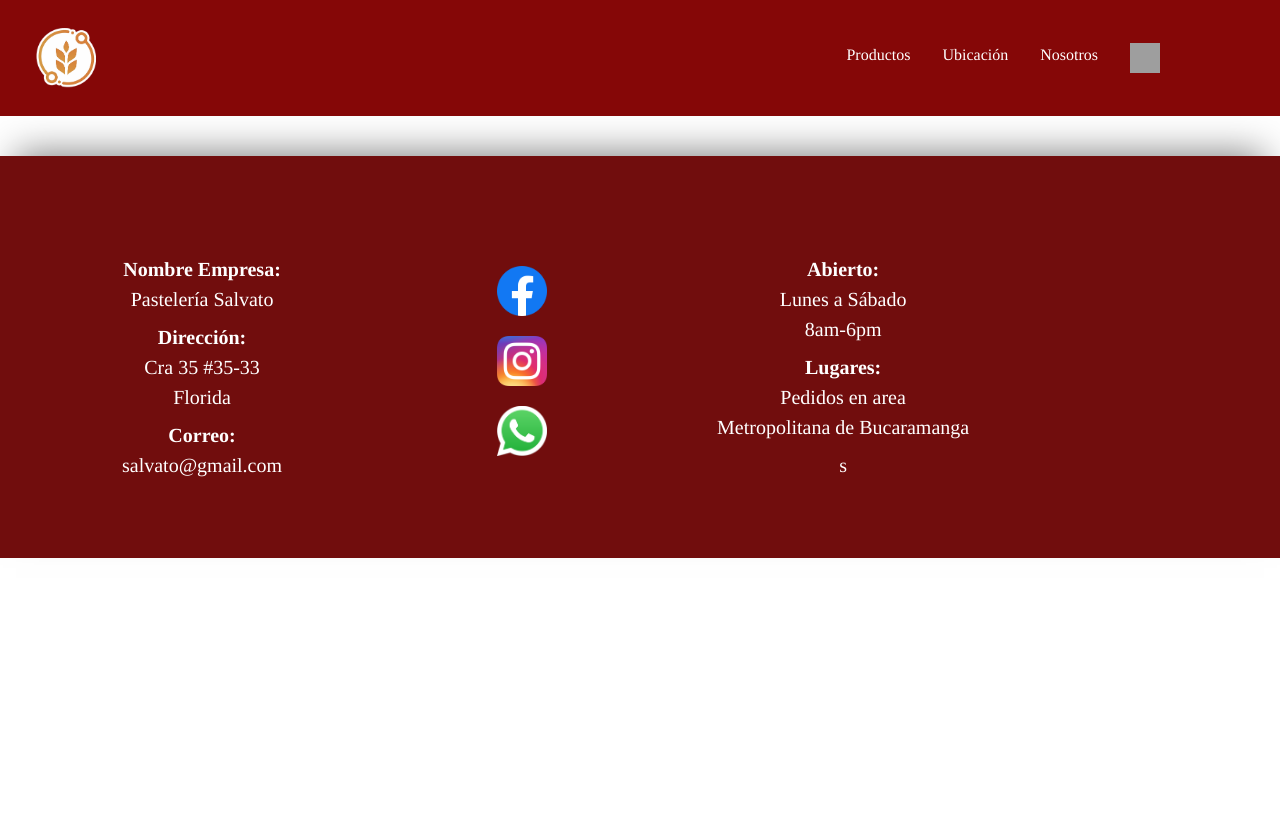
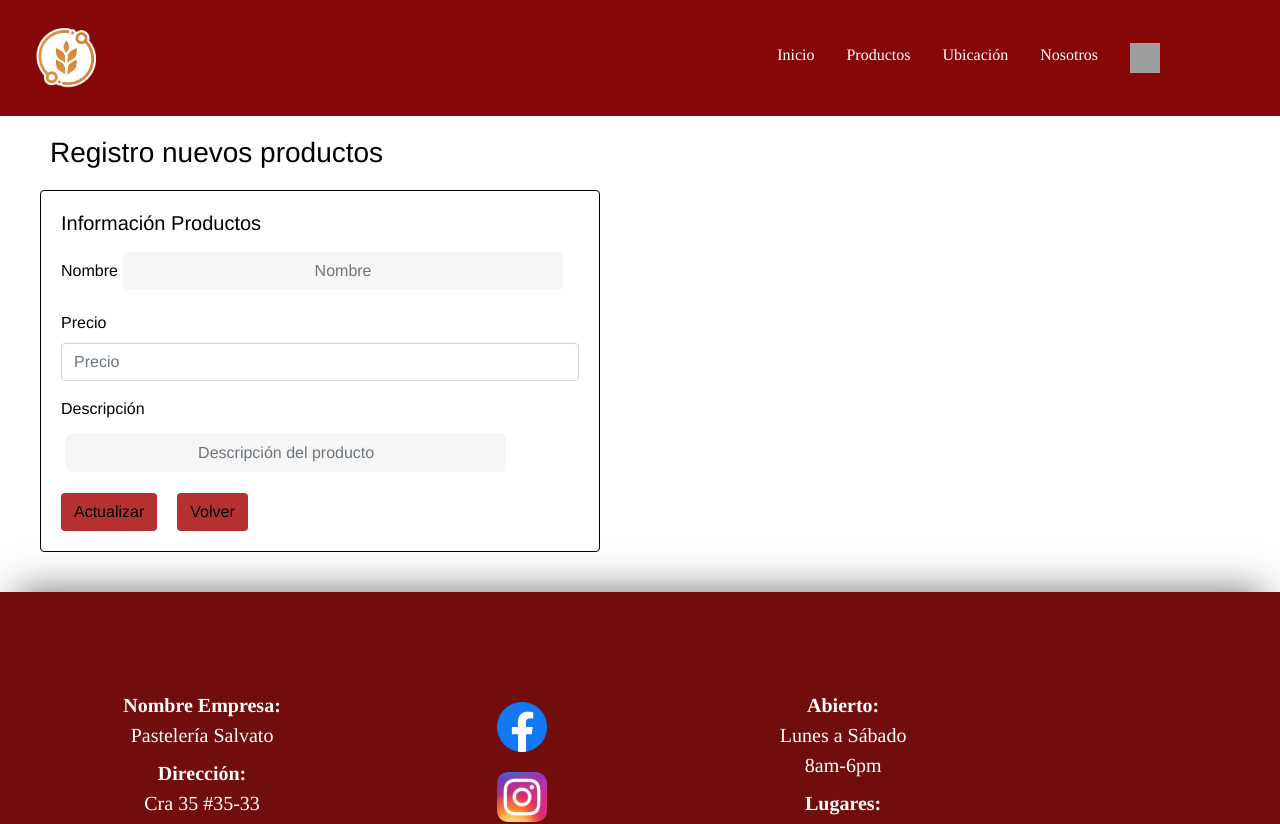
Before and after one commit to JAAA12/Salvato2, a Vue app: page /registroProductos in a window 1280 px wide. Shown: the top 824 px of the page. Before the commit the page ends 800 px from the top, so only its background shows below. Built offline with nearby package versions, Linux system fonts and the light colour scheme; grey boxes are pictures that could not be loaded.

Commit message:
actualización plantilla pagos

```diff
--- a/src/components/HeaderCliente.vue
+++ b/src/components/HeaderCliente.vue
@@ -5,8 +5,8 @@
       <div class="enlaces">
       <ul class="nav">
         <li class="nav-item">
-          <router-link to="/inicio" v-if="verificar" class="nav-link" active-class="active"
-            >Registro Admis</router-link
+          <router-link to="/inicio"  class="nav-link" active-class="active"
+            >Inicio</router-link
           >
         </li>
         <li class="nav-item">
@@ -19,16 +19,33 @@
             >Ubicación</router-link
           >
         </li>
+
         <li class="nav-item">
           <router-link to="/nosotros" class="nav-link" active-class="active"
             >Nosotros</router-link
+          >
+        </li>
+
+         <li class="nav-item">
+          <router-link to="/registroAdmis" v-if="verificar" class="nav-link" active-class="active"
+            >Registro Administrador</router-link
+          >
+        </li>
+         <li class="nav-item">
+          <router-link to="/pagos" v-if="verificar" class="nav-link" active-class="active"
+            >Pagos</router-link
+          >
+        </li>
+        <li class="nav-item">
+          <router-link to="/registroProductos" v-if="verificar" class="nav-link" active-class="active"
+            >Registrar Productos</router-link
           >
         </li>
         <li class="nav-item">
           <router-link to="/login" class="nav-link" active-class="active"
             ><img src="../assets/logoinicio.webp" class="logoinicio"></router-link
           >
-        </li>
+          </li>
       </ul>
     </div>
     </div>
--- a/src/pages/Details.vue
+++ b/src/pages/Details.vue
@@ -1,11 +1,15 @@
 <template>
   <div>
-    <div class="card" v-if="persona != undefined">
-      <h5 class="card-header">{{ persona.nombre }}</h5>
+    <div class="card" v-if="recibo != undefined">
+      <h5 class="card-header">{{ recibo.nombrePedido }}</h5>
       <div class="card-body">
         <div class="card-text">
-          <p>Mail : {{persona.email}}</p>
-          <p>Aporte : {{persona.aporte}}</p>
+          <p>Nombre : {{recibo.nombrePedido}}</p>
+          <p>Télefono : {{recibo.telefono}}</p>
+          <p>Hora de entrega : {{recibo.hora}}</p>
+          <p>Fecha de entrega : {{recibo.fecha}}</p>
+          <p>Forma de pagar : {{recibo.pago}}</p>
+          <p>Despacho de producto : {{recibo.entrega}}</p>
         </div>
 
       </div>
@@ -14,7 +18,7 @@
     <div v-else class="alert alert-danger" role="alert">
       No hay datos disponibles
     </div>
-    <router-link to="/print" class="btn btn-primary mt-3">Volver</router-link>
+    <router-link to="/pagos" class="btn btn-primary mt-3">Volver</router-link>
   </div>
 </template>
 
@@ -29,19 +33,18 @@ export default {
   setup(){
     /* const store = useStore() */
     const route = useRoute()
-    const persona = ref("")
+    const recibo = ref("")
 
    /*  const persona = computed(()=>{ */
       const index = route.params.index;
       /* return store.getters.getPersona(index);
     }) */
-    axios.get('https://databasejaa-default-rtdb.firebaseio.com/persona/'+index+'.json')
+    axios.get('https://databasejaa-default-rtdb.firebaseio.com/recibo/'+index+'.json')
     .then(res=>{
       console.log(res)
-      persona.value =res.data
+      recibo.value = res.data
     })
     .catch(error=>console.log(error))
-   return {persona}
   }
   // computed: {
   //   persona() {
--- a/src/pages/FormData.vue
+++ b/src/pages/FormData.vue
@@ -73,7 +73,7 @@ export default {
         console.log(nombre .value,"Nombre")
         console.log(password .value,"clave")
       for(const id in res.data){
-        console.log(res.data[id].nombre)
+        console.log(res.data[id].nombre, 'lo que necesito')
         console.log(nombre.value)
         if(res.data[id].nombre  === nombre.value){
           console.log("Hola",unica);
--- a/src/pages/PantallaRecibo.vue
+++ b/src/pages/PantallaRecibo.vue
@@ -50,9 +50,6 @@
     <button class="btn" @click="generaRecibo">
             Pedir
           </button>
-          <router-link to="/estadisticas" class="nav-link" active-class="active"
-              >estadisticas</router-link
-            >
 
 </div>
 
@@ -90,6 +87,8 @@ setup(){
         axios.post('https://databasejaa-default-rtdb.firebaseio.com/recibo.json',recibo)
         .then(res=> console.log(res))
         .catch(error=> console.log(error))
+      }else{
+        alert('Ingrese todos los datos')
       }
     }
 
--- a/src/pages/PlantillaPagos.vue
+++ b/src/pages/PlantillaPagos.vue
@@ -1,27 +1,51 @@
 <template>
-<div id="pagos">
-<table id="pagos-tabla" class="table">
-  <thead>
-    <tr>
-      <th scope="col">Nombre</th>
-      <th scope="col">Correo</th>
-      <th scope="col">Télefono</th>
-      <th scope="col">Dirección</th>
-      <th scope="col">Fecha de entrega</th>
-      <th scope="col">Valor a pagar</th>
-      <th scope="col">Pagado</th>
-    </tr>
-  </thead>
-  <tbody>
-      <td><input type="checkbox"></td>
-  </tbody>
-</table>
-</div>
+  <div>
+    <h3>Lista de pagos</h3>
+
+    <ul class="list-group">
+      <li v-for="(recibo, i) in recibo1" :key="i"  class="list-group-item">
+        <router-link :to="`/details/${recibo.id}`" >{{
+          recibo.fecha
+        }}</router-link>
+        <input type="checkbox" name="confirmar" id="confirmar" >
+      </li>
+    </ul>
+  </div>
 </template>
 
 <script>
-
-/* eslint-disable */
+import axios from 'axios'
+import {ref} from 'vue'
 export default {
+  setup(){
+    const recibo1 = ref([])
+    axios.get('https://databasejaa-default-rtdb.firebaseio.com/recibo.json')
+    .then(res=>{
+      console.log(res)
+      for(const id in res.data){
+        recibo1.value.push({
+          id: id,
+          nombrePedido: res.data[id].nombrePedido,
+          telefono: res.data[id].telefono,
+          hora: res.data[id].hora,
+          fecha: res.data[id].fecha,
+          pago: res.data[id].pago,
+          entrega: res.data[id].entrega
+        })
+      }
+    })
+    .catch(error=> console.log(error))
+    return {recibo1};
+  }
+  /* computed: {
+    personas() {
+      return this.$store.getters.getPersonas;
+    },
+  }, */
+};
+</script>
+<style>
+#confirmar{
+  margin-left: 20px;
 }
-</script>
+</style>
--- /dev/null
+++ b/src/pages/RegistroProductos.vue
@@ -0,0 +1,130 @@
+<template>
+  <div>
+    <h3>Registro nuevos productos</h3>
+
+    <div class="card" style="width: 35rem">
+      <div class="card-body">
+        <h5 class="card-title">Información Productos</h5>
+
+        <div class="form-group">
+          <label for="formGroupExampleInput">Nombre</label>
+          <input
+            v-model="nombreProducto "
+            type="text"
+            class="form-control"
+            placeholder="Nombre"
+          />
+        </div>
+        <div class="form-group">
+          <label for="formGroupExampleInput2">Precio</label>
+          <input
+            v-model="precio "
+            type="precio"
+            class="form-control"
+            placeholder="Precio"
+          />
+        </div>
+        <div class="form-group">
+          <label for="formGroupExampleInput2">Descripción</label>
+          <input
+            v-model="descripcion"
+            type="text"
+            class="form-control"
+            placeholder="Descripción del producto"
+          />
+        </div>
+        <button class="btn" @click="addProducto">
+          Actualizar
+        </button>
+        <router-link to="/login" class="btn" active-class="active"
+            >Volver</router-link>
+      </div>
+    </div>
+  </div>
+</template>
+
+
+<script>
+/* eslint-disable */
+import {ref} from 'vue' //ref crea un objeto
+import {useStore} from 'vuex'
+import {useRouter} from 'vue-router'
+import axios from 'axios'
+export default {
+  setup(){
+    const store = useStore()
+    const router = useRouter()
+    let encontroproducto=0
+    const pro= []
+    const nombreProducto = ref("")
+    const precio  = ref("")
+    const descripcion = ref("")
+
+    function addProducto(){
+      if(nombreProducto.value != '' && precio.value != ""){
+        const persona = {
+          nombreProducto :nombreProducto .value,
+          precio :precio .value,
+          descripcion :descripcion .value
+        }
+        axios.get('https://databasejaa-default-rtdb.firebaseio.com/productos.json')
+      .then(res=>{
+        console.log(res);
+        console.log(nombreProducto .value,"Nombre")
+        console.log(descripcion .value,"clave")
+      for(const id in res.data){
+        console.log(res.data[id].nombreProducto, 'lo que necesito')
+        console.log(nombreProducto.value)
+        if(res.data[id].nombreProducto  === nombreProducto.value){
+          console.log("Hola",pro);
+        encontroproducto=1;
+        }
+
+      }
+      console.log(encontroproducto,"Encontro")
+      console.log(pro.length,"pro")
+      if(encontroproducto == 1){
+          alert("esta registrado")
+          encontroproducto=0
+        }else{
+          pro.push({
+              nombreProducto: nombreProducto.value,
+              descripcion: descripcion.value,
+            })
+            this.nombreProducto="";
+            this.precio="";
+            this.descripcion="";
+          axios.post('https://databasejaa-default-rtdb.firebaseio.com/productos.json',persona)
+     .then(res=> console.log(res))
+     .catch(error=> console.log(error))
+     alert('Registro exitoso')
+     }
+        pro.splice(0,1);
+        console.log("PruebaUsuarios",pro);
+
+      })
+
+      .catch(error => console.log(error))
+        /* store.dispatch("addPersona", persona);
+        router.push('/print') */
+        console.log("leer")
+      }
+
+  }
+
+  return{nombreProducto,descripcion,pro,precio,addProducto};
+    }
+
+};
+</script>
+
+<style>
+.btn{
+  background-color: #b53131;
+  color: black;
+  margin-right: 20px;
+}
+h3{
+  margin-left: 30px;
+}
+</style>
--- a/src/routes.js
+++ b/src/routes.js
@@ -9,6 +9,8 @@ import recuperacion from './pages/RecuperarContra'
 import registroAdmis from './pages/RegistroAdmis'
 import pantallaRecibo from './pages/PantallaRecibo'
 import header from './components/HeaderCliente'
+import pagos from './pages/PlantillaPagos'
+import registroProductos from './pages/RegistroProductos'
 
 export const routes = [
     {path:'/login', component:login},
@@ -22,4 +24,6 @@ export const routes = [
     {path:'/registroAdmis', component:registroAdmis},
     {path:'/pantallaRecibo',component:pantallaRecibo},
     {path:'/header', component:header},
+    {path:'/pagos', component:pagos},
+    {path:'/registroProductos', component:registroProductos},
 ]
```
Also changed, not shown: src/eventos.js (+21 -0 lines).
